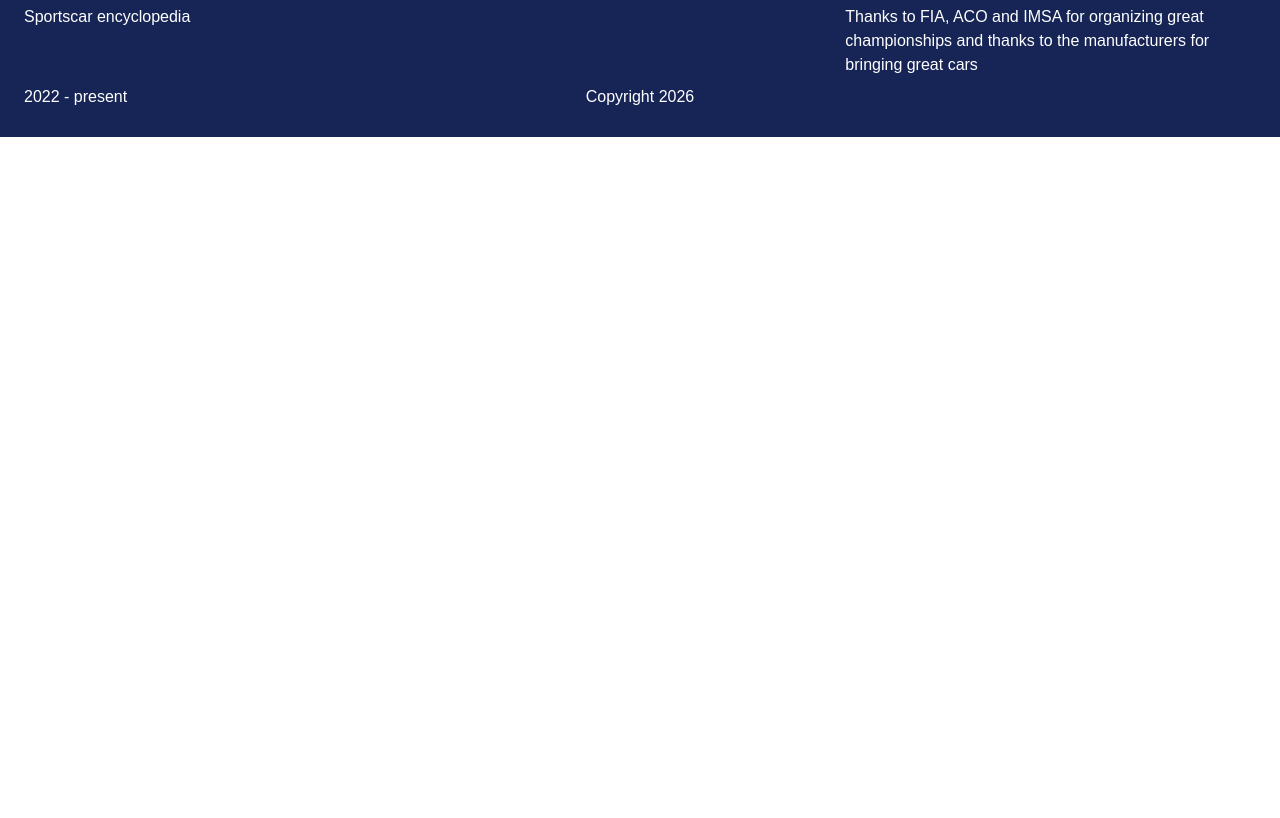
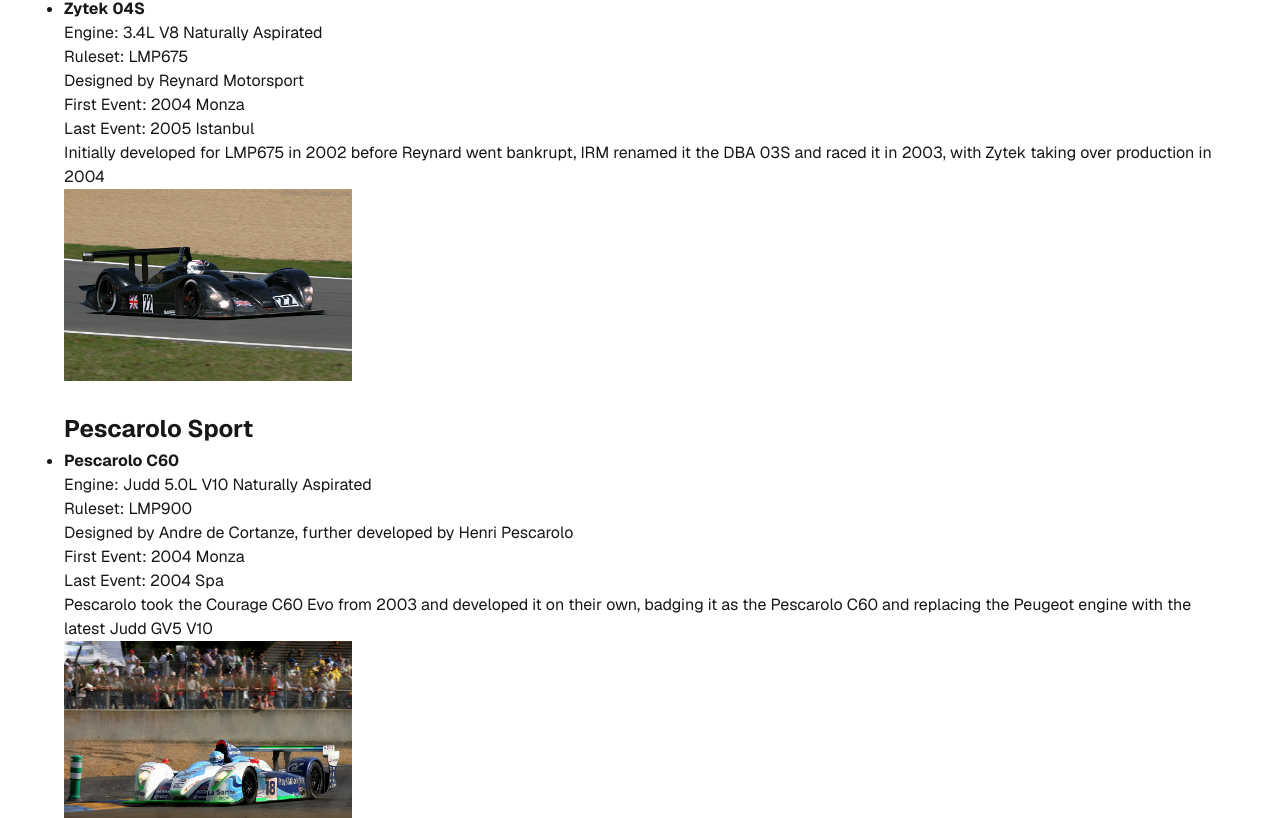
Before and after one commit to RasmusKodehode/sportscar-encyclopedia, a Next.js app: page /the-cars in a window 1280 px wide. Shown: the part 10782-11600 px from the top of the page. Before the commit the page ends 10919 px from the top, so only its background shows below. Built offline with nearby package versions, Linux system fonts and the light colour scheme.

Commit message:
2004 season cars added

```diff
--- a/app/the-cars/page.tsx
+++ b/app/the-cars/page.tsx
@@ -24,6 +24,8 @@
 import BENTLEYSPEED8 from "../../public/BENTLEYSpeed8.jpg";
 import LISTERSTORM from "../../public/LISTERSTORMLMP.jpg";
 import DURANGO from "../../public/DURANGOPM02.jpg";
+import ZYTEK04 from "../../public/ZYTEK04S.jpg";
+import PESCAROLOC60 from "../../public/PESCAROLOC60.jpg";
 
 export default function Cars() {
   return (
@@ -622,6 +624,59 @@
               </li>
             </ul>
           </div>
+          <div className="flex flex-col gap-1">
+            <h3>Zytek</h3>
+            <ul className="flex flex-col gap-4">
+              <li>
+                <p className="font-bold">Zytek 04S</p>
+                <p>Engine: 3.4L V8 Naturally Aspirated</p>
+                <p>Ruleset: LMP675</p>
+                <p>Designed by Reynard Motorsport</p>
+                <p>First Event: 2004 Monza</p>
+                <p>Last Event: 2005 Istanbul</p>
+                <p>
+                  Initially developed for LMP675 in 2002 before Reynard went
+                  bankrupt, IRM renamed it the DBA 03S and raced it in 2003,
+                  with Zytek taking over production in 2004
+                </p>
+                <Image
+                  src={ZYTEK04}
+                  width={500}
+                  height={500}
+                  alt="Zytek 04S"
+                  className="w-72"
+                />
+              </li>
+            </ul>
+          </div>
+          <div className="flex flex-col gap-1">
+            <h3>Pescarolo Sport</h3>
+            <ul className="flex flex-col gap-4">
+              <li>
+                <p className="font-bold">Pescarolo C60</p>
+                <p>Engine: Judd 5.0L V10 Naturally Aspirated</p>
+                <p>Ruleset: LMP900</p>
+                <p>
+                  Designed by Andre de Cortanze, further developed by Henri
+                  Pescarolo
+                </p>
+                <p>First Event: 2004 Monza</p>
+                <p>Last Event: 2004 Spa</p>
+                <p>
+                  Pescarolo took the Courage C60 Evo from 2003 and developed it
+                  on their own, badging it as the Pescarolo C60 and replacing
+                  the Peugeot engine with the latest Judd GV5 V10
+                </p>
+                <Image
+                  src={PESCAROLOC60}
+                  width={500}
+                  height={500}
+                  alt="Pescarolo C60"
+                  className="w-72"
+                />
+              </li>
+            </ul>
+          </div>
         </div>
       </main>
     </div>
```
Also changed, not shown: public/PESCAROLOC60.jpg (added), public/ZYTEK04S.jpg (added).
